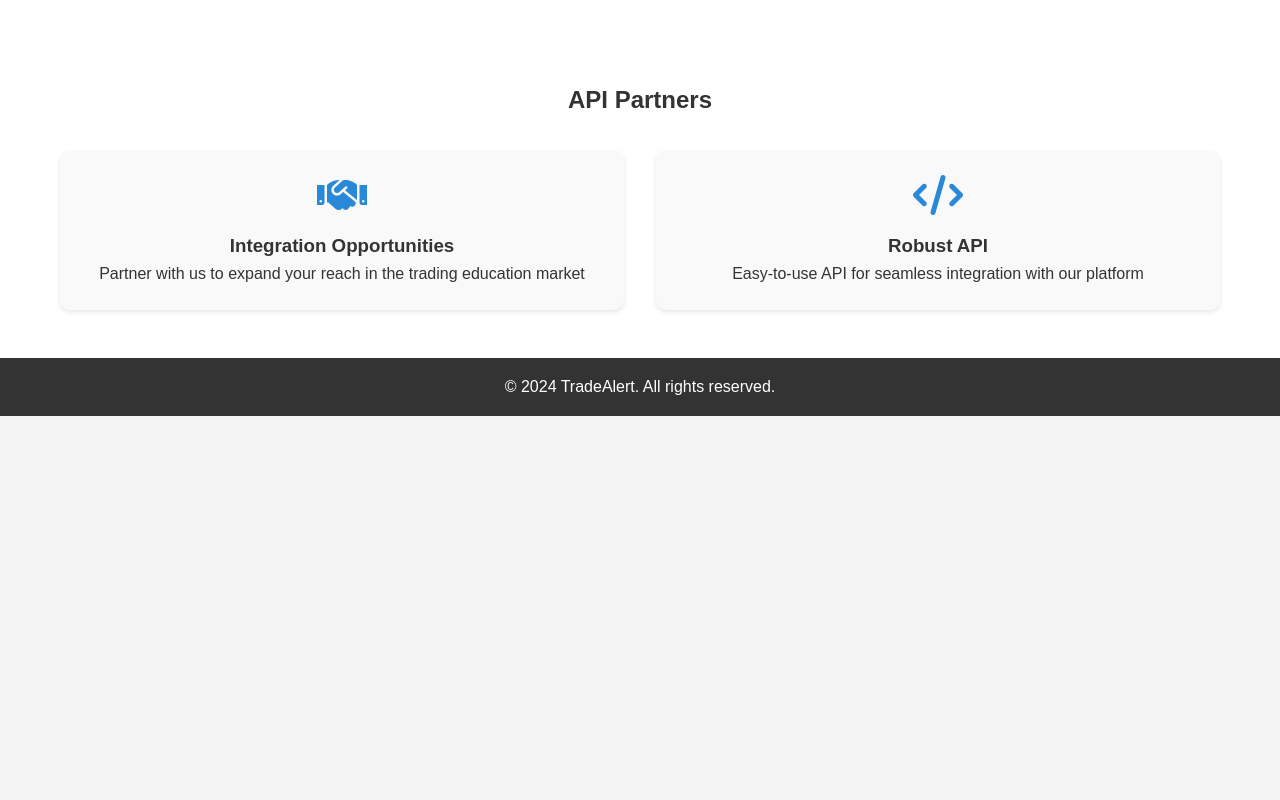
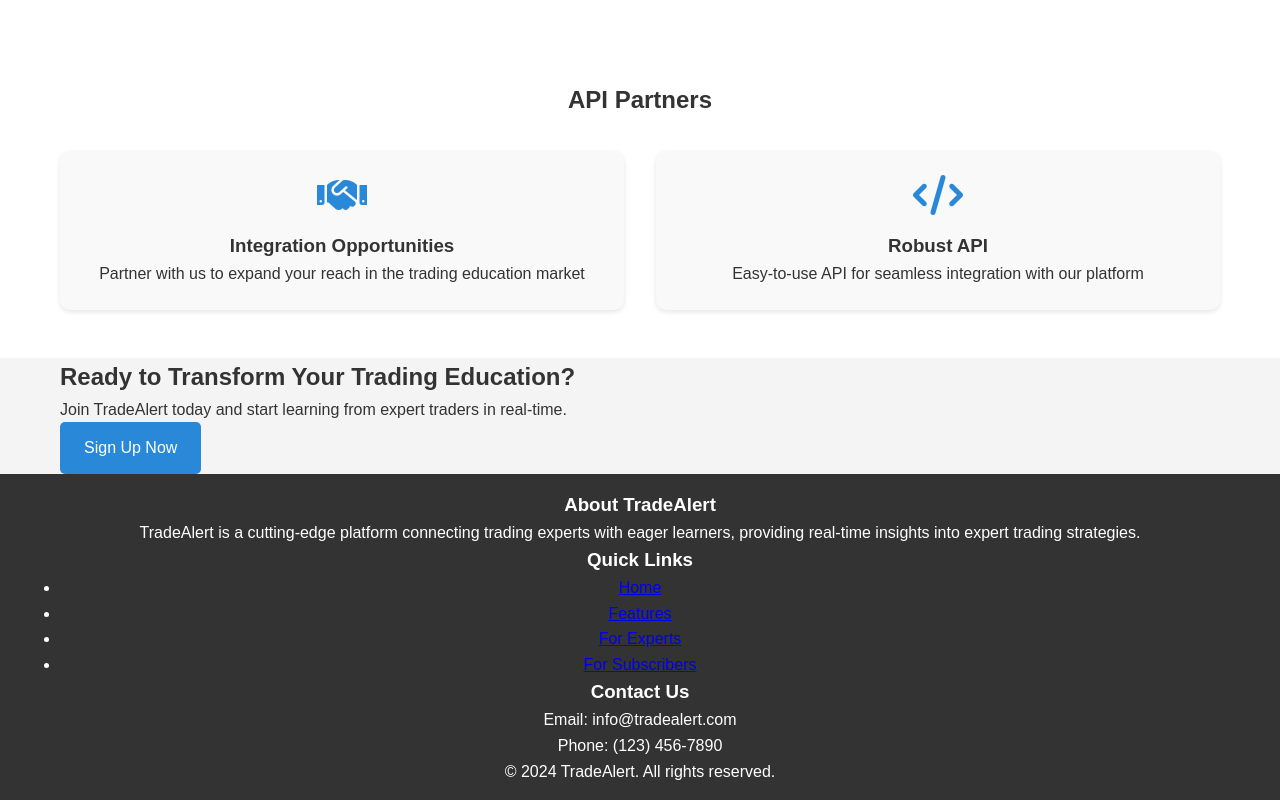
Before and after one commit to wajaiye/static, a plain HTML site: page index.html in a window 1280 px wide. Shown: the part 1542-2342 px from the top of the page. Before the commit the page ends 1958 px from the top, so only its background shows below. Drawn offline with Linux system fonts and the light colour scheme.

Commit message:
Update index.html

```diff
--- a/index.html
+++ b/index.html
@@ -1,6 +1,5 @@
 <!DOCTYPE html>
 <html lang="en">
-
 <head>
     <meta charset="UTF-8">
     <meta name="viewport" content="width=device-width, initial-scale=1.0">
@@ -8,7 +7,6 @@
     <link rel="stylesheet" href="styles.css">
     <link rel="stylesheet" href="https://cdnjs.cloudflare.com/ajax/libs/font-awesome/6.0.0-beta3/css/all.min.css">
 </head>
-
 <body>
     <header>
         <div class="container">
@@ -18,6 +16,7 @@
     </header>
 
     <nav>
+        <div class="container">
             <ul>
                 <li><a href="#home">Home</a></li>
                 <li><a href="#features">Features</a></li>
@@ -25,6 +24,7 @@
                 <li><a href="#subscribers">For Subscribers</a></li>
                 <li><a href="#partners">API Partners</a></li>
             </ul>
+        </div>
     </nav>
 
     <section class="hero" id="home">
@@ -119,11 +119,40 @@
         </div>
     </section>
 
+    <section class="cta">
+        <div class="container">
+            <h2>Ready to Transform Your Trading Education?</h2>
+            <p>Join TradeAlert today and start learning from expert traders in real-time.</p>
+            <a href="#" class="btn">Sign Up Now</a>
+        </div>
+    </section>
+
     <footer>
         <div class="container">
+            <div class="footer-content">
+                <div class="footer-section">
+                    <h3>About TradeAlert</h3>
+                    <p>TradeAlert is a cutting-edge platform connecting trading experts with eager learners, providing real-time insights into expert trading strategies.</p>
+                </div>
+                <div class="footer-section">
+                    <h3>Quick Links</h3>
+                    <ul>
+                        <li><a href="#home">Home</a></li>
+                        <li><a href="#features">Features</a></li>
+                        <li><a href="#experts">For Experts</a></li>
+                        <li><a href="#subscribers">For Subscribers</a></li>
+                    </ul>
+                </div>
+                <div class="footer-section">
+                    <h3>Contact Us</h3>
+                    <p>Email: info@tradealert.com</p>
+                    <p>Phone: (123) 456-7890</p>
+                </div>
+            </div>
+            <div class="footer-bottom">
                 <p>&copy; 2024 TradeAlert. All rights reserved.</p>
+            </div>
         </div>
     </footer>
 </body>
-
 </html>
```
Lines whose indentation alone changed are shown as unchanged.
